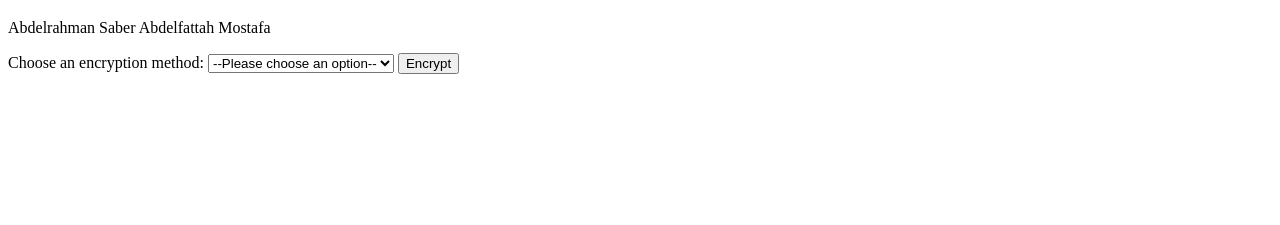
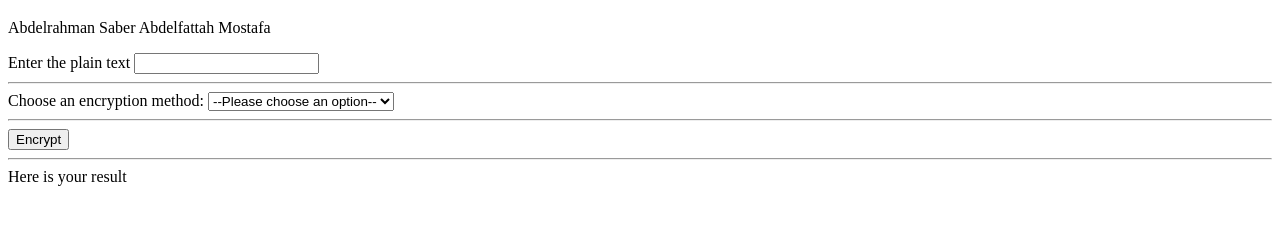
Before and after one commit to abdoemr11/encryption-calculator, a plain HTML site: page index.html in a window 1280 px wide. Shown: the part 61-286 px from the top of the page. Drawn offline with Linux system fonts and the light colour scheme.

Commit message:
finished the layout ready to deal with dom

```diff
--- a/index.html
+++ b/index.html
@@ -15,17 +15,24 @@
     </div>
     <!-- Choose the encryption method   -->
     <form action="index.html">
+        <label for="plain-text">Enter the plain text</label>
+        <input type="text">
+        <hr>
         <label for="cipher-select">Choose an encryption method:</label>
 
         <select name="cipher" id="cipher-methods">
             <option value="">--Please choose an option--</option>
             <option value="multi-tap">Multi-tap</option>
-            <option value="progressive">Multi-tap</option>
+            <option value="progressive">progressive</option>
 
 
         </select>
+        <hr>
 
         <input type="submit" value="Encrypt">
+        <hr>
+
+        <label for="" class="cipher-result">Here is your result</label>
     </form>
 
     <script type="module" src="main.js" ></script>
```
Also changed, not shown: 1 other file.
